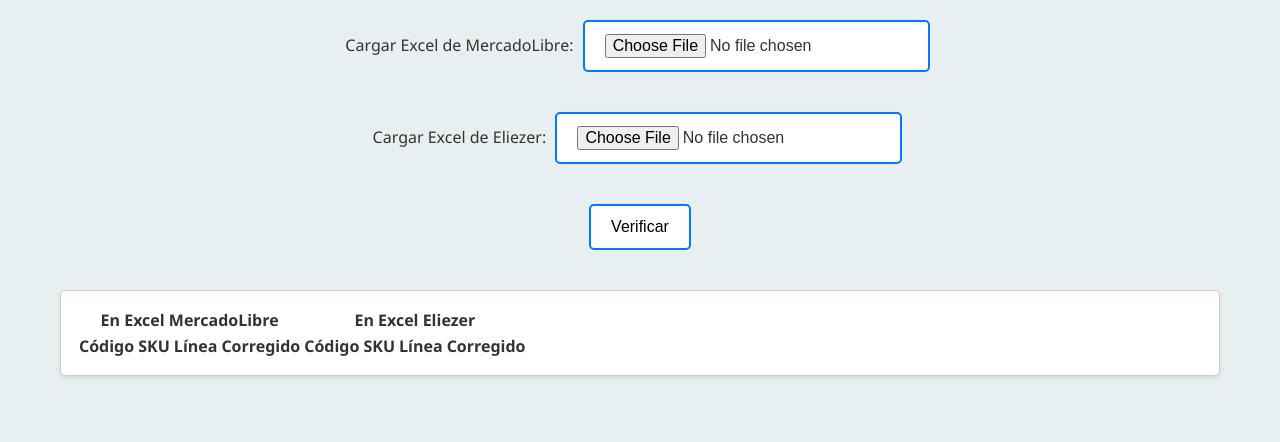
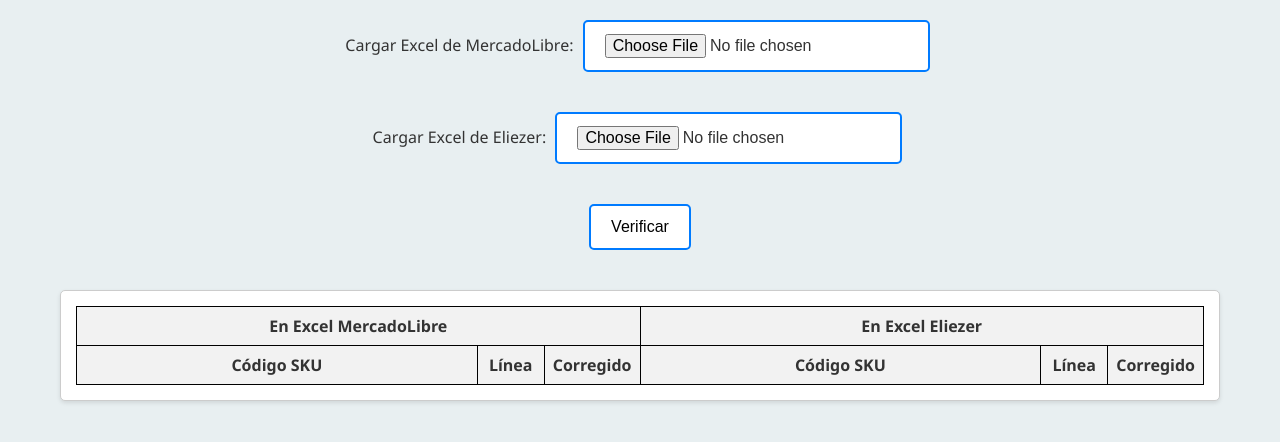
Before and after one commit to tobiasduren/comparadordesku, a plain HTML site: page index.html in a window 1280 px wide. Shown: the part 146-588 px from the top of the page. Drawn offline with Linux system fonts and the light colour scheme.

Commit message:
Update styles.css

```diff
--- a/styles.css
+++ b/styles.css
@@ -32,3 +32,33 @@
     border-radius: 5px;
     box-shadow: 0 2px 4px rgba(0,0,0,0.1);
 }
+table {
+    width: 100%; /* Asegura que la tabla use todo el ancho disponible */
+    border-collapse: collapse; /* Opcional: para un diseño más compacto */
+}
+
+th, td {
+    border: 1px solid black; /* Opcional: añade bordes para definir claramente cada celda */
+    padding: 8px; /* Opcional: añade padding para hacer que el contenido de la celda sea más legible */
+    text-align: center; /* Alinea el texto al centro de la celda */
+}
+
+th.linea, td.linea {
+    width: 50px; /* Establece un ancho fijo para las columnas de "Línea" */
+    max-width: 50px; /* Opcional: garantiza que la columna no se expanda más de 50px */
+    white-space: nowrap; /* Evita que el contenido de la celda se divida en varias líneas */
+}
+
+th.corregido {
+    width: 70px;
+}
+
+th {
+    text-align: center;
+    background-color: #f2f2f2; /* Añade un color de fondo para destacar los encabezados */
+}
+
+input[type="checkbox"] {
+    transform: scale(2); /* Aumenta el tamaño del checkbox en un 50% */
+    margin: 5px; /* Añade un poco de espacio alrededor del checkbox para que no esté tan apretado */
+}
```
